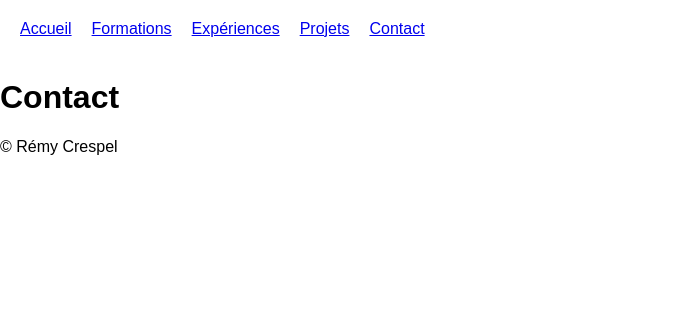
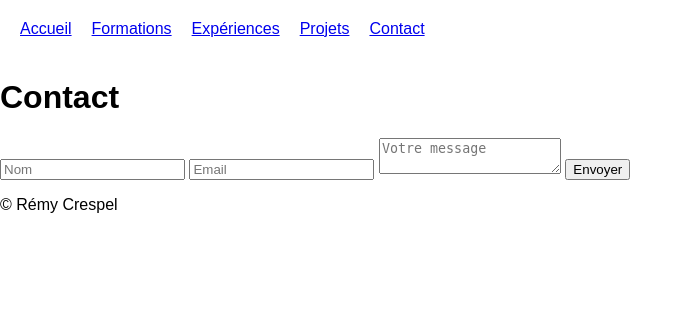
Before and after one commit to RemyCspl/remy-crespel-portfolio, a Flask app: page /contact in a window 1280 px wide. Shown: the top 318 px of the page, without its empty margins (0-693 px from the left). Run offline with Flask 3, Linux system fonts and the light colour scheme.

Commit message:
feat: page de contact

```diff
--- a/app/app.py
+++ b/app/app.py
@@ -1,4 +1,4 @@
-from flask import Flask, render_template
+from flask import Flask, render_template, request
 from data.experiences import experiences
 from data.formations import formations
 
@@ -21,9 +21,19 @@ def formations_page():
 def projects():
     return render_template("projets.html")
 
-@app.route("/contact")
+@app.route("/contact", methods=["GET", "POST"])
 def contact():
+    if request.method == "POST":
+        name = request.form["name"]
+        email = request.form["email"]
+        message = request.form["message"]
+
+        print(name)
+        print(email)
+        print(message)
+
     return render_template("contact.html")
+
 
 if __name__ == "__main__":
     app.run(host="0.0.0.0", port=5000)
--- a/app/templates/contact.html
+++ b/app/templates/contact.html
@@ -8,4 +8,18 @@ Expériences
 
 <h1>Contact</h1>
 
+<form method="POST" action="{{ url_for('contact') }}">
+
+    <input type="text" name="name" placeholder="Nom" required>
+
+    <input type="email" name="email" placeholder="Email" required>
+
+    <textarea name="message" placeholder="Votre message" required></textarea>
+
+    <button type="submit">
+        Envoyer
+    </button>
+
+</form>
+
 {% endblock %}
```
